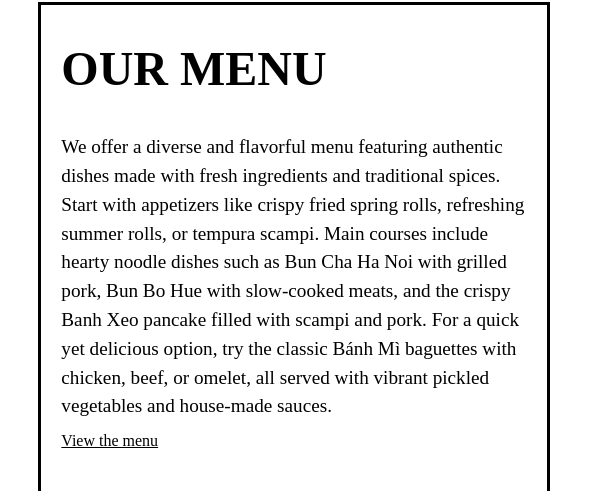
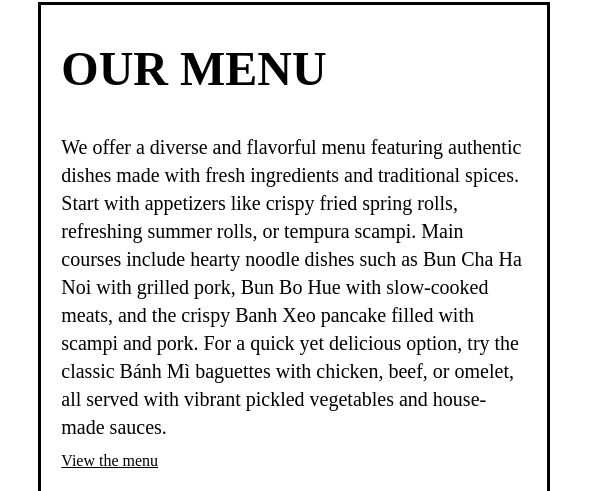
Before and after one commit to PopkornXD/Xin-Chao, a plain HTML site: page index.html in a window 1280 px wide. Shown: the part 1080-1571 px from the top of the page, 687-1280 px from the left. Drawn offline with nearby package versions, Linux system fonts and the light colour scheme; a web font is replaced by a local one.

Commit message:
text size

```diff
--- a/index.html
+++ b/index.html
@@ -55,7 +55,7 @@
 
 
                 <h1 class="text-3xl lg:text-5xl mt-5 font-bold">OUR MENU</h1>  <!-- MENU DESCRIPTION -->
-                <p class="mt-10 text-base lg:text-[1.5vw] self-start">
+                <p class="mt-10 text-base lg:text-lg xl:text-xl 2xl:text-2xl self-start">
                     We offer a diverse and flavorful menu featuring authentic
                     dishes made with fresh ingredients and traditional spices.
                     Start with appetizers like crispy fried spring rolls,
```
